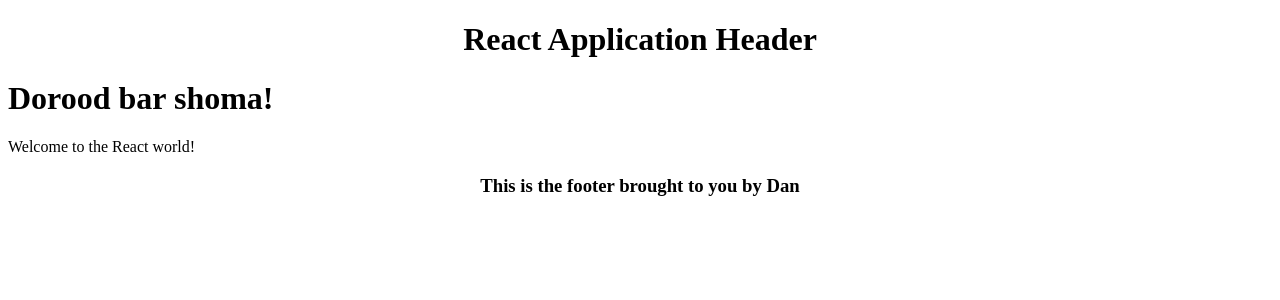
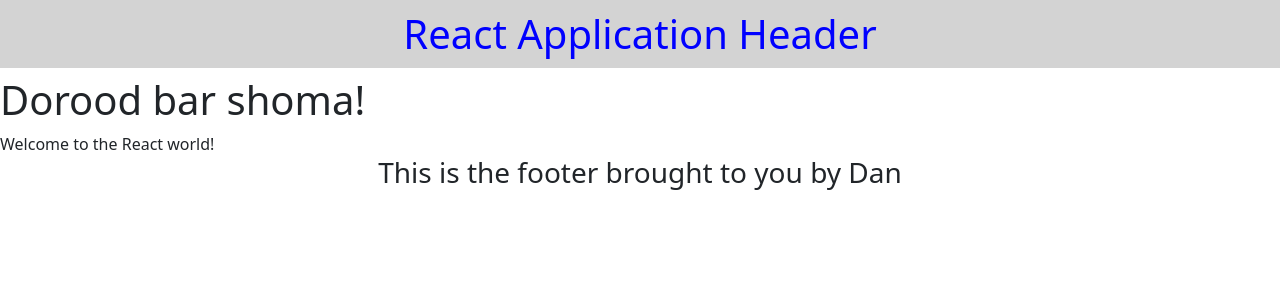
Before and after one commit to Downdate/React, a React (Vite) app in the folder taskopedia/: page / in a window 1280 px wide. Shown: the top 300 px of the page. Built offline with nearby package versions, Linux system fonts and the light colour scheme.

Commit message:
added style.css to the jsx file and added Bootstrap to the index.html

```diff
--- a/taskopedia/index.html
+++ b/taskopedia/index.html
@@ -3,11 +3,22 @@
   <head>
     <meta charset="UTF-8" />
     <link rel="icon" type="image/svg+xml" href="/favicon.svg" />
+    <link
+      href="https://cdn.jsdelivr.net/npm/bootstrap@5.3.8/dist/css/bootstrap.min.css"
+      rel="stylesheet"
+      integrity="sha384-sRIl4kxILFvY47J16cr9ZwB07vP4J8+LH7qKQnuqkuIAvNWLzeN8tE5YBujZqJLB"
+      crossorigin="anonymous"
+    />
     <meta name="viewport" content="width=device-width, initial-scale=1.0" />
     <title>taskopedia</title>
   </head>
   <body>
     <div id="root"></div>
     <script type="module" src="/src/main.jsx"></script>
+    <script
+      src="https://cdn.jsdelivr.net/npm/bootstrap@5.3.8/dist/js/bootstrap.bundle.min.js"
+      integrity="sha384-FKyoEForCGlyvwx9Hj09JcYn3nv7wiPVlz7YYwJrWVcXK/BmnVDxM+D2scQbITxI"
+      crossorigin="anonymous"
+    ></script>
   </body>
 </html>
--- a/taskopedia/src/main.jsx
+++ b/taskopedia/src/main.jsx
@@ -1,5 +1,6 @@
 import { StrictMode } from "react";
 import { createRoot } from "react-dom/client";
+import "./style.css";
 
 const root = createRoot(document.getElementById("root"));
 
@@ -15,7 +16,11 @@
 function Header() {
   return (
     <div>
-      <h1 style={{ textAlign: "center" }}>React Application Header</h1>
+      <h1
+        className= "customHeading"
+      >
+        React Application Header
+      </h1>
     </div>
   );
 }
--- /dev/null
+++ b/taskopedia/src/style.css
@@ -0,0 +1,6 @@
+.customHeading {
+  text-align: center;
+  background-color: lightgray;
+  padding: 10px;
+  color: blue;
+}
```
